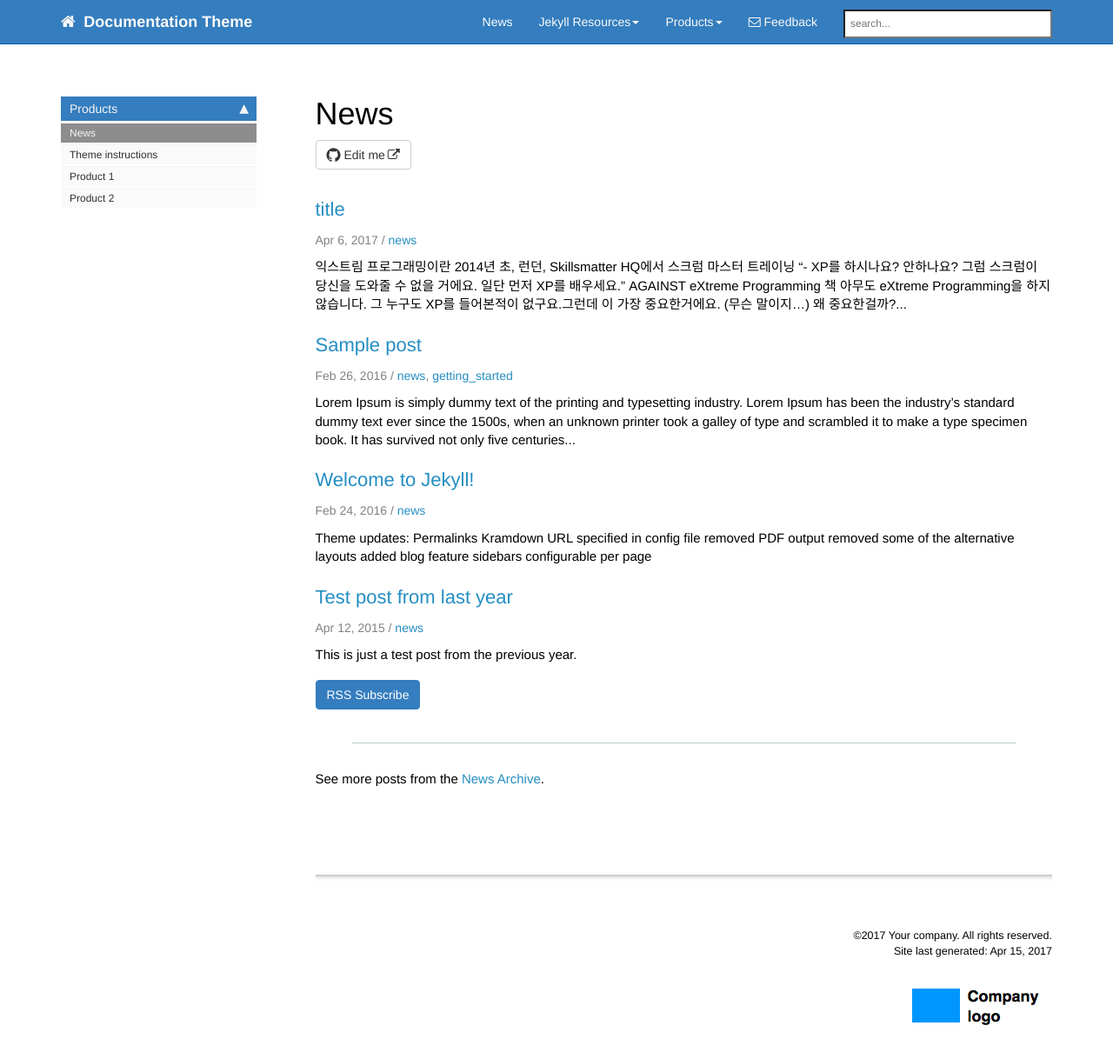
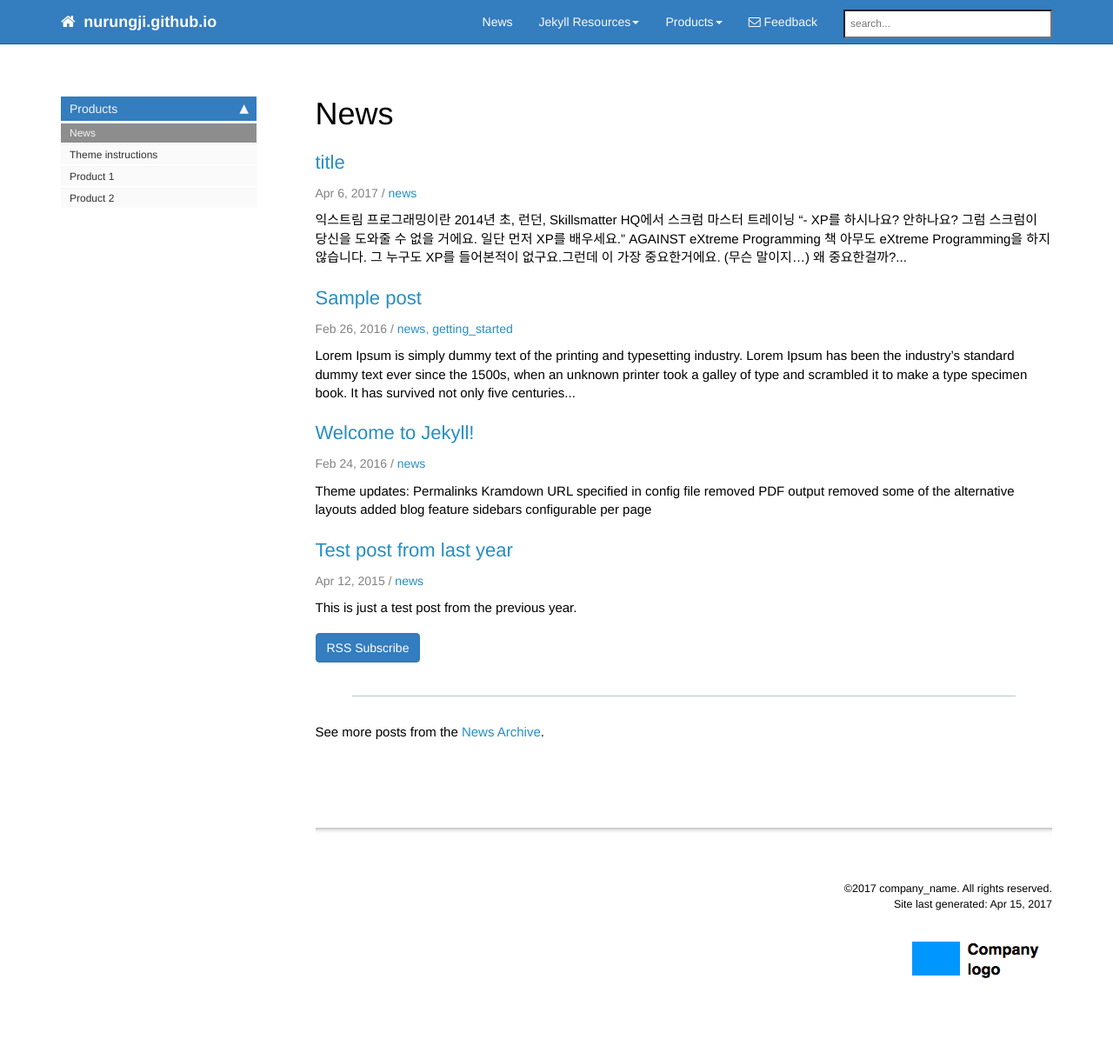
Before and after one commit to nurungji/nurungji.github.com, a Jekyll site: the page built from pages/news/news.html, in a window 1280 px wide and 1258 px high. Shown: the top 1218 px of the window at 87% size. Built offline with Jekyll 4.4.1, drawn with Linux system fonts in a browser that asks for light colours; nearby versions of some CDN libraries; comment, search, counter and statistics services are not loaded.

Commit message:
Modify _config.yml

```diff
--- a/_config.yml
+++ b/_config.yml
@@ -3,16 +3,16 @@ repository: nurungji/nurungji.github.com
 output: web
 # this property is useful for conditional filtering of content that is separate from the PDF.
 
-topnav_title: Documentation Theme
+topnav_title: nurungji.github.io
 # this appears on the top navigation bar next to the home button
 
-site_title: theme for documentation
+site_title: site_title
 # this appears in the html browser tab for the site title (seen mostly by search engines, not users)
 
-company_name: Your company
+company_name: company_name
 # this appears in the footer
 
-github_editme_path: tomjohnson1492/documentation-theme-jekyll/blob/gh-pages/
+github_editme_path:
 # if you're using Github, provide the basepath to the branch you've created for reviews, following the sample here. if not, leave this value blank.
 
 disqus_shortname: idrbwjekyll
@@ -29,7 +29,7 @@ exclude:
   - .gitignore
 # these are the files and directories that jekyll will exclude from the build
 
-feedback_subject_line: Jekyll documentation theme
+feedback_subject_line: nurungji blog feedback
 
 feedback_email: nick.park1860@gmail.com
 # used as a contact email for the Feedback link in the top navigation bar
```
